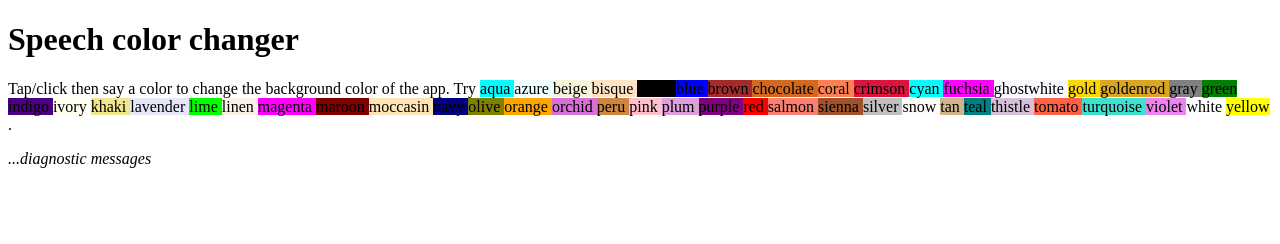
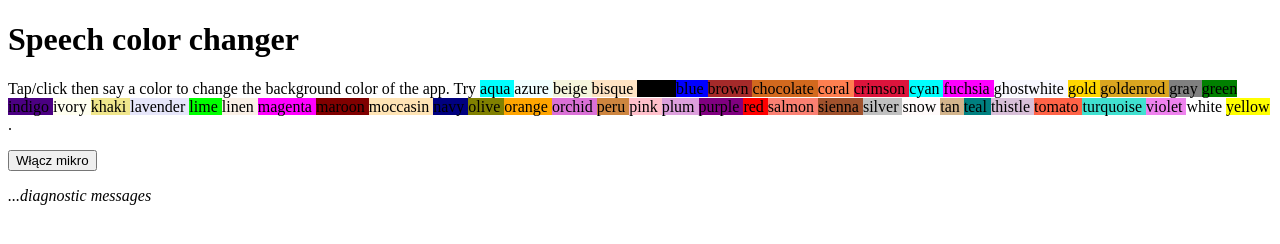
Before and after one commit to MissionSurvive/MissionSurvive.github.io, a plain HTML site: page index.html in a window 1280 px wide. Drawn offline with Linux system fonts and the light colour scheme.

Commit message:
Speech start on button click

```diff
--- a/index.html
+++ b/index.html
@@ -10,6 +10,7 @@
   <h1>Speech color changer</h1>
 
   <p class="hints"></p>
+  <button id="baton" onclick="funkcja()">Włącz mikro</button>
   <div>
     <p class="output"><em>...diagnostic messages</em></p>
   </div>
--- a/script.js
+++ b/script.js
@@ -27,7 +27,7 @@ colors.forEach(function(v, i, a){
 });
 hints.innerHTML = 'Tap/click then say a color to change the background color of the app. Try ' + colorHTML + '.';
 
-document.body.onclick = function() {
+function funkcja() {
   recognition.start();
   console.log('Ready to receive a color command.');
 }
```
